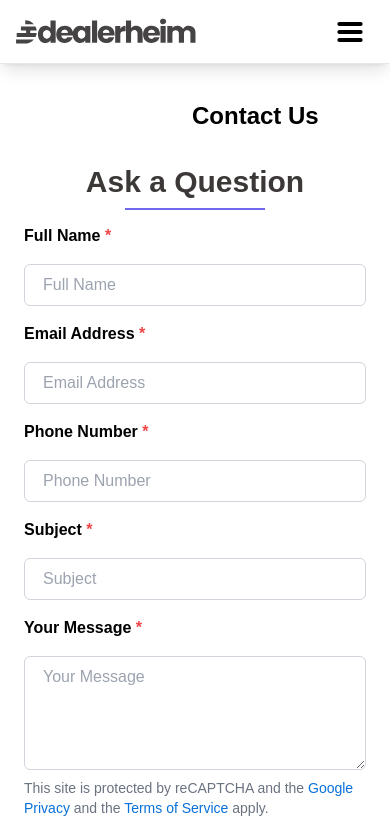
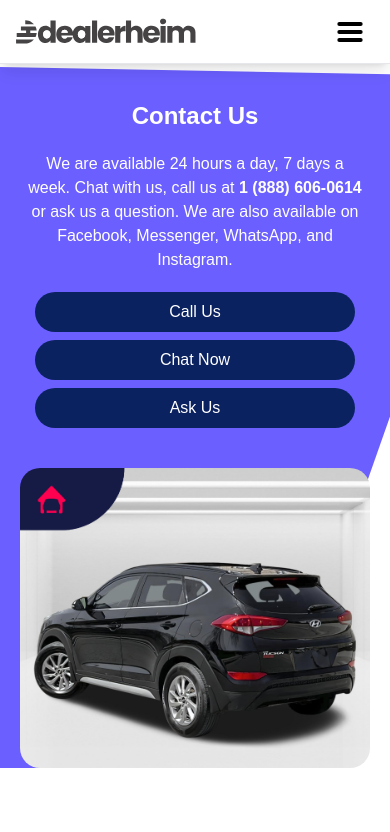
Before and after one commit to MuhammadAkil/delarheim, a Next.js app: page /contact-us in a window 390 px wide. Shown: the top 832 px of the page. Built offline with nearby package versions, Linux system fonts and the light colour scheme.

Commit message:
make responsiveness contact us page

```diff
--- a/src/app/contact-us/page.tsx
+++ b/src/app/contact-us/page.tsx
@@ -7,40 +7,37 @@ import Image from "next/image";
 const ContactUs = () => {
 	return (
 		<div className="max-w-6xl mx-auto">
-			<div className="relative flex items-start py-5 ">
-				{/* Background and clip-path, hide on small screens */}
-				<div className="absolute inset-0 bg-[#6b5fff] clip-path-background hidden lg:block"></div>
+			<div className="relative flex flex-col items-center py-5 lg:flex-row lg:items-start">
+				{/* Background and clip-path */}
+				<div className="absolute inset-0 bg-[#6b5fff] clip-path-background"></div>
 
-				<div className="absolute top-2/2 left-2/2 z-10 text-center px-4 flex flex-col items-center lg:text-white text-black lg:static" style={{ marginLeft: "11em" }}>
+				<div className="relative xl:left-[20%] z-10 text-center px-4 flex flex-col items-center text-white">
 					<h2 className="text-2xl font-bold py-5">Contact Us</h2>
 
-					<div className="grid grid-cols-3 gap-4 w-full max-w-[30rem] mx-auto hidden lg:block">
-						<p className="col-span-3 px-3">
+					<div className="grid grid-cols-1 gap-4 w-full max-w-[30rem] mx-auto">
+						<p className="col-span-1 px-3 lg:col-span-3">
 							We are available 24 hours a day, 7 days a week. Chat with us, call us at <strong>1 (888) 606-0614</strong> or ask us a question. We are also available on Facebook, Messenger, WhatsApp, and Instagram.
 						</p>
 					</div>
 
-					<div className="space-y-4 w-full max-w-[20rem] mx-auto hidden lg:block">
-						<button className="bg-[rgb(11,34,96)] hover:bg-[#0b2260] text-white py-2 px-4 rounded-[20px] mx-2">Call Us</button>
-						<button className="bg-[rgb(11,34,96)] hover:bg-[#0b2260] text-white py-2 px-4 rounded-[20px] mx-2">Chat Now</button>
-						<button className="bg-[rgb(11,34,96)] hover:bg-[#0b2260] text-white py-2 px-4 rounded-[20px] mx-2">Ask Us</button>
+					<div className="mt-5 space-y-2 w-full max-w-[20rem] mx-auto flex flex-col items-center lg:flex-row lg:space-x-2 lg:space-y-0">
+						<button className="bg-[rgb(11,34,96)] hover:bg-[#0b2260] text-white py-2 px-4 rounded-[20px] w-full lg:w-auto">Call Us</button>
+						<button className="bg-[rgb(11,34,96)] hover:bg-[#0b2260] text-white py-2 px-4 rounded-[20px] w-full lg:w-auto">Chat Now</button>
+						<button className="bg-[rgb(11,34,96)] hover:bg-[#0b2260] text-white py-2 px-4 rounded-[20px] w-full lg:w-auto">Ask Us</button>
 					</div>
 				</div>
 
-				{/* Image on right side, hide on small screens */}
-				<div className="relative h-[300px] w-[300px] rounded-[30px] overflow-hidden ml-auto absolute hidden lg:block" style={{ top: "40px", right: "140px" }}>
+				{/* Image on right side */}
+				<div className="relative h-[300px] w-[350px] rounded-[20px] overflow-hidden mt-5 lg:mt-0 lg:h-[300px] lg:w-[300px] lg:ml-auto lg:right-6 top-[20px]">
 					<Image src="/images/info-1.jpg" alt="Right Side" layout="fill" className="object-cover" />
 				</div>
 			</div>
 
 			<div className="py-16">
 				<div className="relative inline-block text-center w-full">
-					<h1 className="block w-full bg-gradient-to-b from-white to-white text-[#3d3838] bg-clip-text font-bold text-3xl sm:text-4xl">
-						Ask a Question
-					</h1>
+					<h1 className="block w-full bg-gradient-to-b from-white to-white text-[#3d3838] bg-clip-text font-bold text-3xl sm:text-4xl">Ask a Question</h1>
 					<span className="absolute left-1/2 bottom-[-10px] transform -translate-x-1/2 w-[140px] h-[2px] bg-[#6F68EC]"></span>
 				</div>
-
 
 				<div className="p-6 rounded-lg">
 					{" "}
@@ -87,11 +84,9 @@ const ContactUs = () => {
 			{/* Additional Contact Heading */}
 
 			<div className="relative inline-block text-center w-full mb-7">
-					<h1 className="block w-full bg-gradient-to-b from-white to-white text-[#3d3838] bg-clip-text font-bold text-3xl sm:text-4xl">
-					You can also contact us via:
-					</h1>
-					<span className="absolute left-1/2 bottom-[-10px] transform -translate-x-1/2 w-[140px] h-[2px] bg-[#6F68EC]"></span>
-				</div>
+				<h1 className="block w-full bg-gradient-to-b from-white to-white text-[#3d3838] bg-clip-text font-bold text-3xl sm:text-4xl">You can also contact us via:</h1>
+				<span className="absolute left-1/2 bottom-[-10px] transform -translate-x-1/2 w-[140px] h-[2px] bg-[#6F68EC]"></span>
+			</div>
 
 			{/* Icons for WhatsApp, Facebook, Instagram */}
 			<div className="flex justify-center space-x-16 mb-10">
--- a/src/app/globals.css
+++ b/src/app/globals.css
@@ -269,9 +269,14 @@ padding: 0 10px;
 }
 
 .clip-path-background{
-  clip-path: polygon(0% 0%, 100% 0%, 58% 82.8%, 0% 67.8%);
+  clip-path: polygon(0% 0%, 100% 0%, 58% 82.8%, 0% 90%);
+}
+@media screen and (max-width:1024px) {
+  .clip-path-background{
+clip-path:polygon(0% 1%, 100% 2%, 101% 48.8%, 0% 206.8%)
 }
 
+}
 input::placeholder {
   border: none !important;
 }
```
